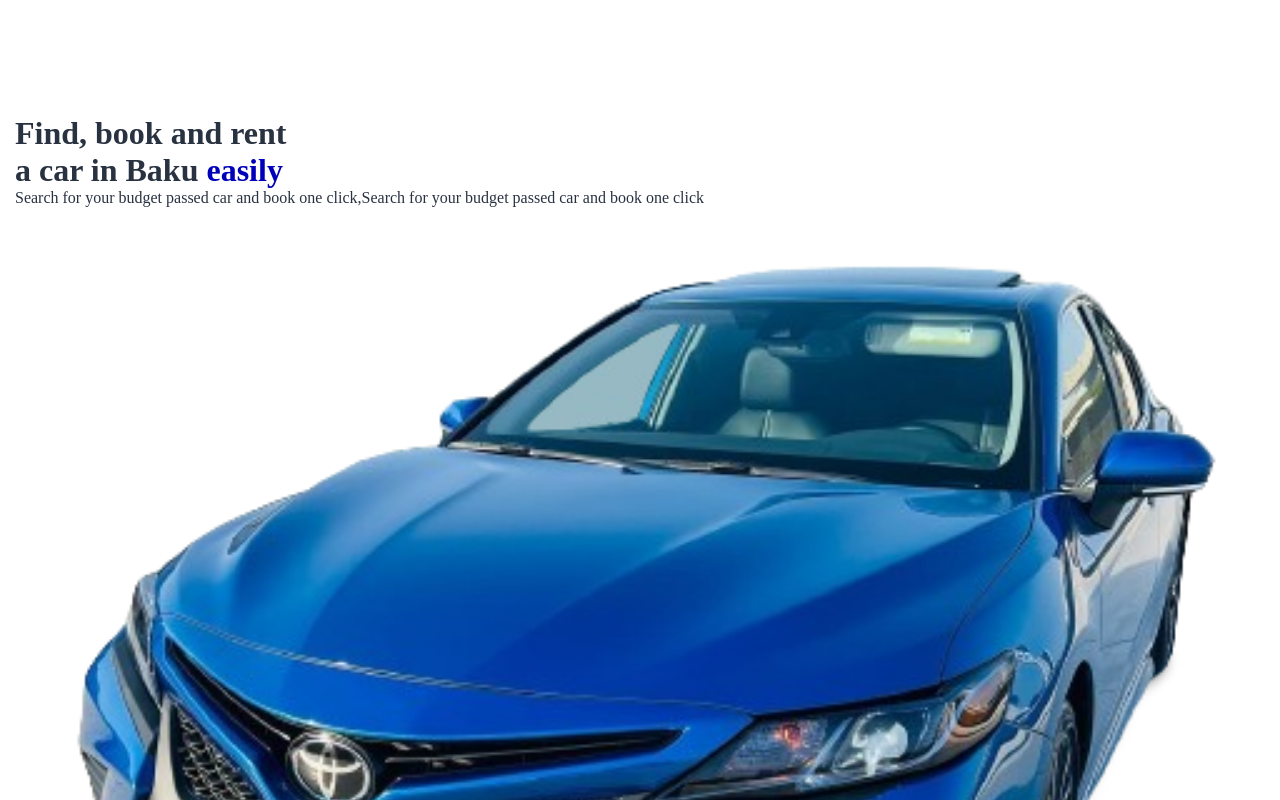
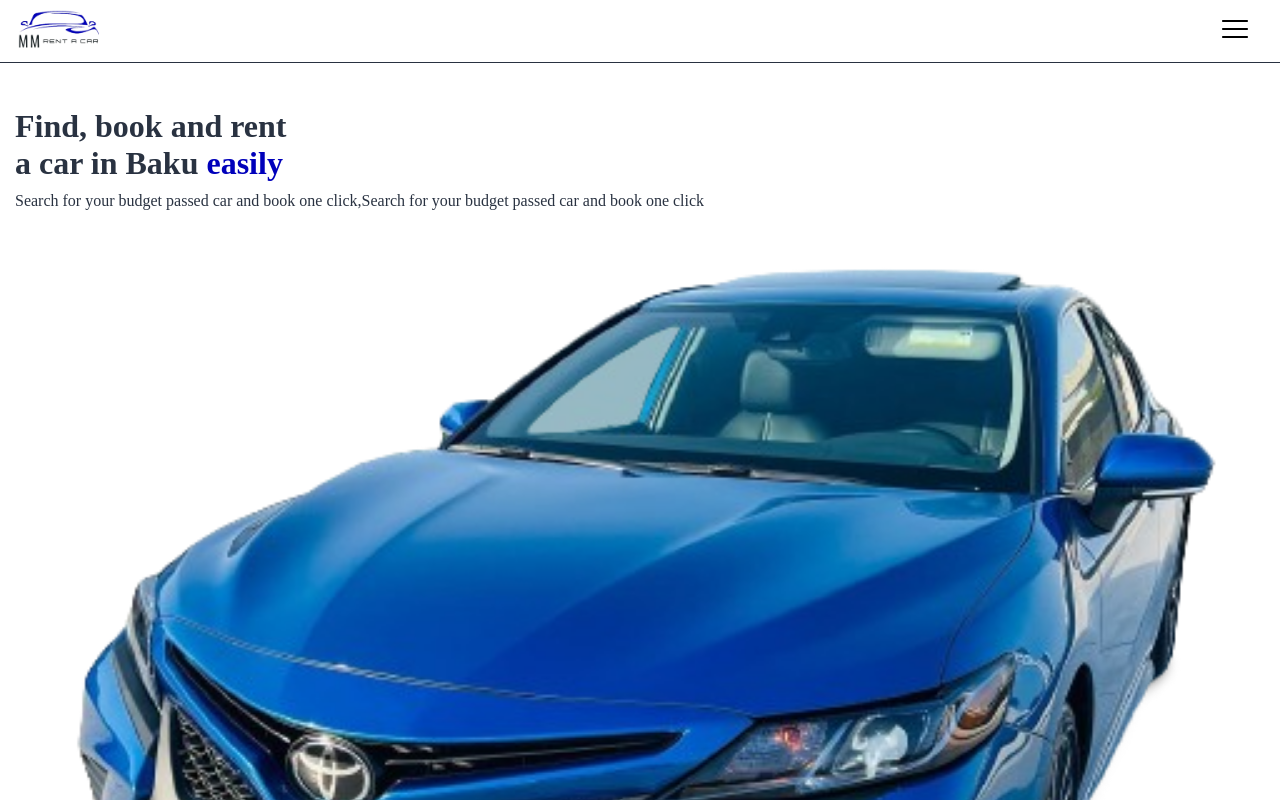
Before and after one commit to qerkules/frontend, a React (Create React App) app: page / in a window 1280 px wide. Shown: the top 800 px of the page. Built offline with nearby package versions, Linux system fonts and the light colour scheme; the HTML template or start-up script is replaced by a standard one.

Commit message:
added navbar

```diff
--- a/src/components/header/styles.module.css
+++ b/src/components/header/styles.module.css
@@ -12,6 +12,8 @@
 
 .title {
   color: var(--darkblue);
+  margin-bottom: 10px;
+  margin-top: 30px;
 }
 .highlight{
     color: var(--blue);
--- /dev/null
+++ b/src/components/navbar/Navbar.jsx
@@ -0,0 +1,19 @@
+import React from "react";
+import styles from "./styles.module.css";
+import Logo from "../../images/logo.png";
+import { RxHamburgerMenu } from "react-icons/rx";
+
+const Navbar = () => {
+  return (
+    <div className={`${styles.container}`}>
+      <div className={`${styles.logoSection}`}>
+        <img src={Logo} alt="" className={`${styles.logo}`} />
+      </div>
+      <div>
+        <RxHamburgerMenu className={`${styles.icon}`} />
+      </div>
+    </div>
+  );
+};
+
+export default Navbar;
--- /dev/null
+++ b/src/components/navbar/styles.module.css
@@ -0,0 +1,21 @@
+.container {
+  display: flex;
+  padding: 10px;
+  padding-right: 30px;
+  justify-content: space-between;
+  align-items: center;
+border-bottom: 1px solid var(--darkblue);
+}
+
+.logoSection {
+  flex: 2;
+  width: 20%;
+}
+
+.logo {
+  width: 100px;
+}
+
+.icon {
+  font-size: 30px;
+}
--- a/src/pages/homepage/Homepage.jsx
+++ b/src/pages/homepage/Homepage.jsx
@@ -4,6 +4,7 @@ import Card from "../../components/card/Card";
 import CamryJpg from "../../images/camry.jpg";
 import ElantraJpg from "../../images/elantra.jpg";
 import Header from "../../components/header/Header";
+import Navbar from "../../components/navbar/Navbar";
 
 const Homepage = () => {
   const cars = [
@@ -51,6 +52,7 @@ const Homepage = () => {
 
   return (
     <div className={`${styles.container}`}>
+      <Navbar />
       <Header />
       <div className={`${styles.cardContainer}`}>
         {cars.map((car) => {
--- a/src/pages/homepage/styles.module.css
+++ b/src/pages/homepage/styles.module.css
@@ -1,5 +1,4 @@
 .container {
-  margin-top: 100px;
 }
 
 .cardContainer {
```
Also changed, not shown: src/images/logo.png (added).
